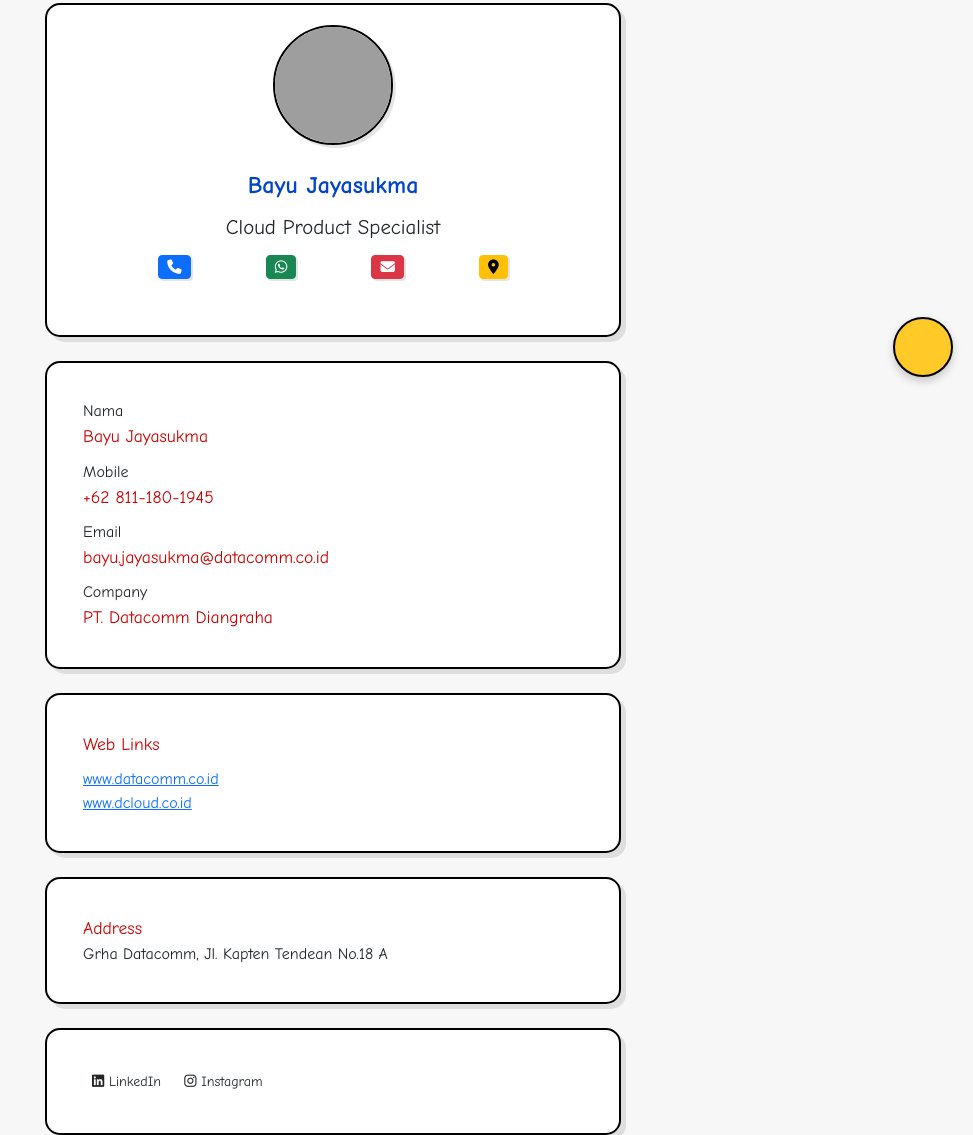
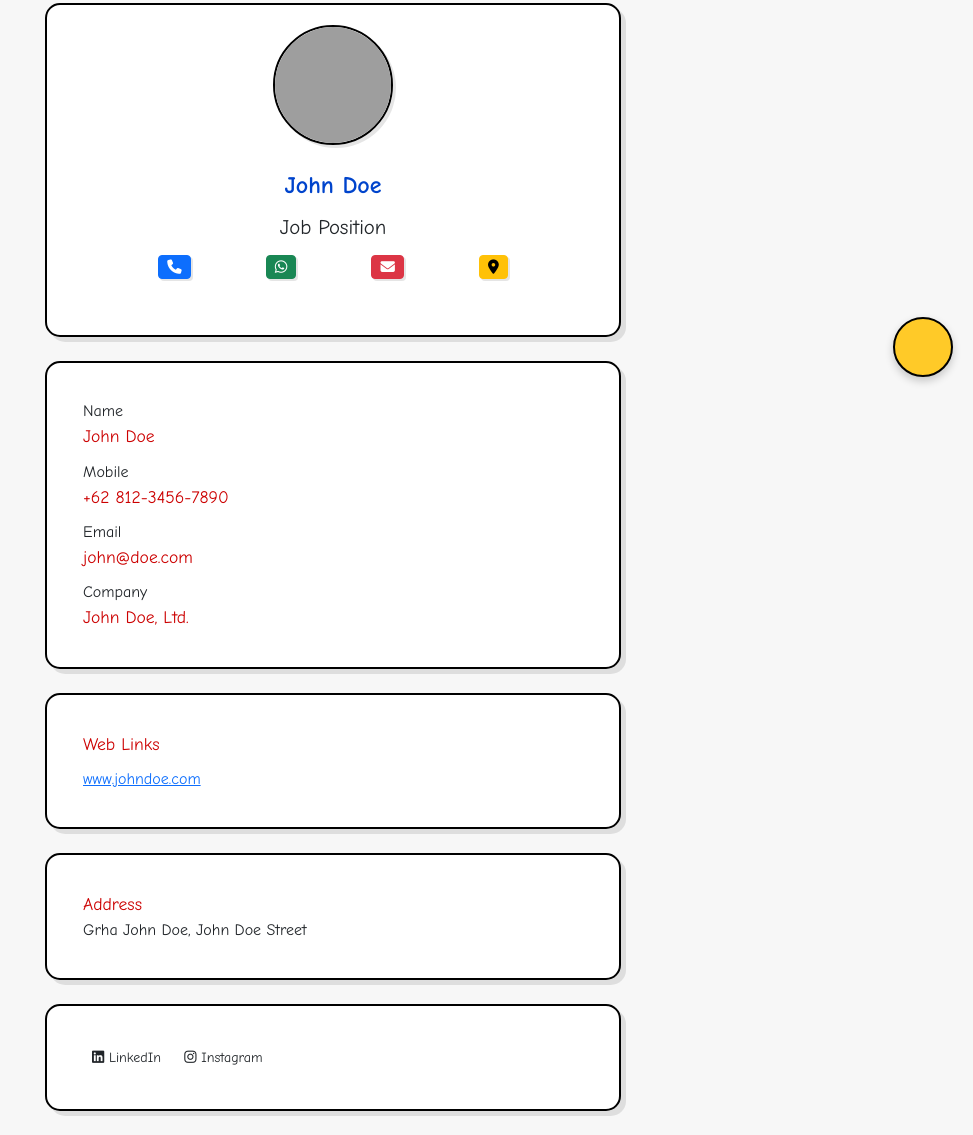
Before and after one commit to ckullo/vcard-generator, a plain HTML site: page index.html in a window 1280 px wide. Shown: the part 403-1538 px from the top of the page, without its empty margins (307-1280 px from the left). Drawn offline with nearby package versions, Linux system fonts and the light colour scheme; grey boxes are pictures that could not be loaded; some icons are missing.

Commit message:
Add contact.vcf

```diff
--- a/index.html
+++ b/index.html
@@ -19,20 +19,20 @@
     <div class="card mt-4">
       <img src="https://cdn-icons-png.freepik.com/512/312/312560.png" alt="John Doe" class="profile-pic">
       <div class="card-body">
-        <h2 class="card-title">Bayu Jayasukma</h2>
-        <h3>Cloud Product Specialist</h3>
+        <h2 class="card-title">John Doe</h2>
+        <h3>Job Position</h3>
         <div class="cta-buttons">
 
-          <a href="tel:+628111801945" class="btn btn-primary btn-sm">
+          <a href="tel:+01234567890" class="btn btn-primary btn-sm">
             <i class="fa-solid fa-phone"></i>
           </a>
 
-          <a href="https://wa.me/628111801945" class="btn btn-success btn-sm" target="_blank">
+          <a href="https://wa.me/628123456789" class="btn btn-success btn-sm" target="_blank">
             <i class="fa-brands fa-whatsapp"></i>
           </a>
 
 
-          <a href="mailto:bayu.jayasukma@datacomm.co.id" class="btn btn-danger btn-sm">
+          <a href="mailto:john@doe.com" class="btn btn-danger btn-sm">
             <i class="fa-solid fa-envelope"></i>
           </a>
 
@@ -47,14 +47,14 @@
 
     <div class="card mt-4">
       <div class="card-body">
-        Nama
-        <p class="card-text">Bayu Jayasukma</p>
+        Name
+        <p class="card-text">John Doe</p>
         Mobile
-        <p class="card-text">+62 811-180-1945</p>
+        <p class="card-text">+62 812-3456-7890</p>
         Email
-        <p class="card-text">bayu.jayasukma@datacomm.co.id</p>
+        <p class="card-text">john@doe.com</p>
         Company
-        <p class="card-text">PT. Datacomm Diangraha</p>
+        <p class="card-text">John Doe, Ltd.</p>
       </div>
     </div>
 
@@ -62,15 +62,14 @@
     <div class="card mt-4">
       <div class="card-body">
         <p class="card-text">Web Links</p>
-        <a href="https://www.datacomm.co.id">www.datacomm.co.id</a></br>
-        <a href="https://www.dcloud.co.id">www.dcloud.co.id</a>
+        <a href="https://www.johndoe.com">www.johndoe.com</a></br>
       </div>
     </div>
 
     <!-- Address Card -->
     <div class="card mt-4">
       <div class="card-body">
-        <p class="card-text">Address</p> Grha Datacomm, Jl. Kapten Tendean No.18 A
+        <p class="card-text">Address</p> Grha John Doe, John Doe Street
       </div>
     </div>
 
@@ -78,10 +77,10 @@
     <div class="card mt-4">
       <div class="card-body">
         <div class="social-media-buttons">
-          <a href="https://www.linkedin.com/in/bayu-jayasukma" class="btn btn-linkedin btn-sm" target="_blank">
+          <a href="https://www.linkedin.com/in/username" class="btn btn-linkedin btn-sm" target="_blank">
             <i class="fa-brands fa-linkedin"></i> LinkedIn
           </a>
-          <a href="https://www.instagram.com/bayu.jayasukma" class="btn btn-instagram btn-sm" target="_blank">
+          <a href="https://www.instagram.com/username" class="btn btn-instagram btn-sm" target="_blank">
             <i class="fa-brands fa-instagram"></i> Instagram
           </a>
         </div>
```
Also changed, not shown: styles.css (line endings or trailing spaces), 1 other file.
